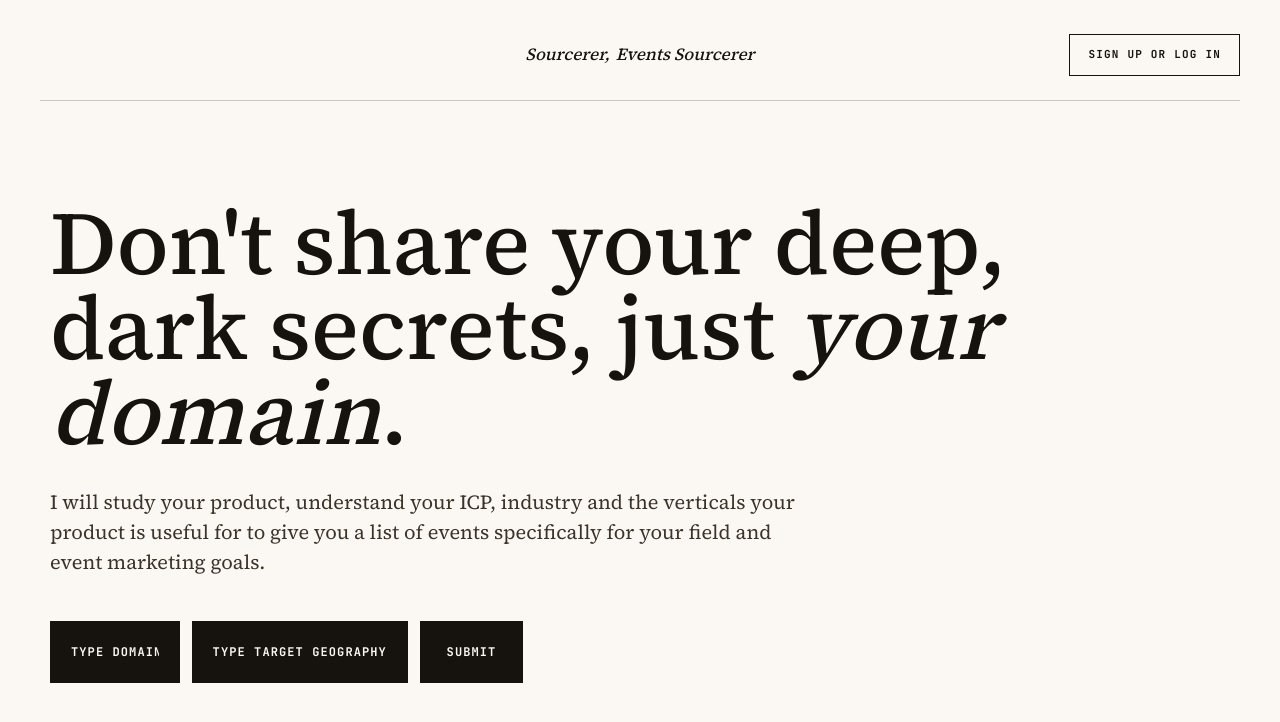
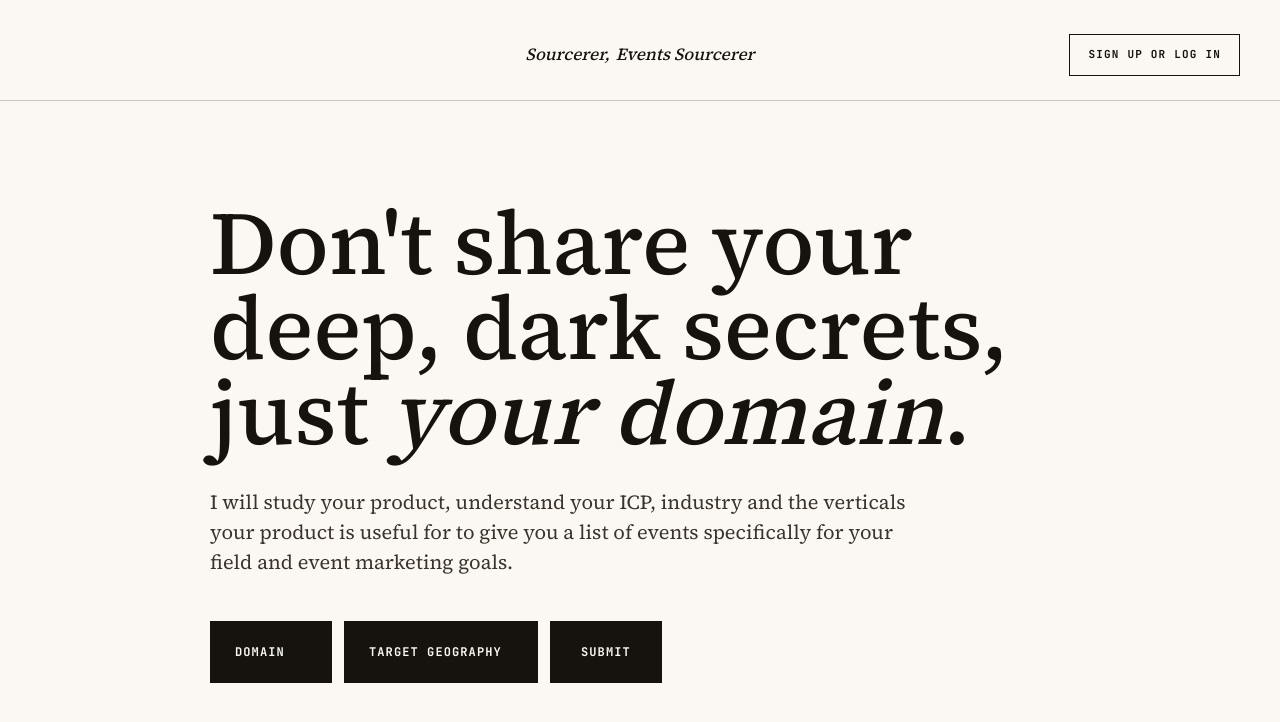
Before and after one commit to nidhidumian/Sourcerer, a React (Vite) app in the folder apps/web/: page / in a window 1280 px wide. Shown: the top 722 px of the page. Built offline with nearby package versions, Linux system fonts and the light colour scheme.

Commit message:
Refine homepage layout and pills

```diff
--- a/apps/web/src/App.jsx
+++ b/apps/web/src/App.jsx
@@ -39,8 +39,9 @@ function App() {
             id="domain"
             name="domain"
             type="text"
+            size={6}
             autoComplete="url"
-            placeholder="TYPE DOMAIN HERE"
+            placeholder="DOMAIN"
           />
 
           <label className="sr-only" htmlFor="geography">
@@ -50,8 +51,9 @@ function App() {
             id="geography"
             name="geography"
             type="text"
+            size={16}
             autoComplete="country-name"
-            placeholder="TYPE TARGET GEOGRAPHY HERE"
+            placeholder="TARGET GEOGRAPHY"
           />
 
           <button type="submit">SUBMIT</button>
--- a/apps/web/src/styles.css
+++ b/apps/web/src/styles.css
@@ -52,9 +52,9 @@
     display: grid;
     grid-template-columns: 1fr auto 1fr;
     align-items: center;
-    width: min(100% - 48px, 1200px);
+    width: 100%;
     margin: 0 auto;
-    padding: 34px 0 24px;
+    padding: 34px max(24px, calc((100vw - 1200px) / 2)) 24px;
     border-bottom: 1px solid rgba(22, 19, 15, 0.22);
   }
 
@@ -89,7 +89,7 @@
 
   .hero {
     flex: 1;
-    width: min(100% - 48px, 1180px);
+    width: min(100% - 96px, 860px);
     margin: 0 auto;
     display: flex;
     flex-direction: column;
@@ -99,7 +99,7 @@
   }
 
   .hero-copy {
-    max-width: 980px;
+    width: 100%;
   }
 
   .hero h1 {
@@ -117,7 +117,7 @@
   }
 
   .hero p {
-    width: min(100%, 760px);
+    width: min(100%, 720px);
     margin: 32px 0 0;
     color: var(--sourcerer-earth);
     font-size: 20px;
@@ -143,19 +143,14 @@
     font-size: 12px;
     font-weight: 700;
     letter-spacing: 1.1px;
+    text-transform: uppercase;
   }
 
   .search-row input {
-    padding: 0 20px;
+    width: auto;
+    min-width: 0;
+    padding: 0 24px;
     outline: none;
-  }
-
-  .search-row #domain {
-    width: 18ch;
-  }
-
-  .search-row #geography {
-    width: 30ch;
   }
 
   .search-row input::placeholder {
@@ -169,7 +164,7 @@
 
   .search-row button {
     width: auto;
-    padding: 0 26px;
+    padding: 0 30px;
   }
 
   .sr-only {
@@ -187,11 +182,10 @@
 
 @media (max-width: 760px) {
   .site-header {
-    width: min(100% - 32px, 1200px);
     grid-template-columns: 1fr;
     justify-items: center;
     gap: 18px;
-    padding-top: 24px;
+    padding: 24px 16px;
   }
 
   .center-nav,
@@ -206,7 +200,7 @@
   }
 
   .hero {
-    width: min(100% - 32px, 1180px);
+    width: min(100% - 32px, 860px);
     justify-content: flex-start;
     gap: 34px;
     padding: 72px 0 80px;
```
